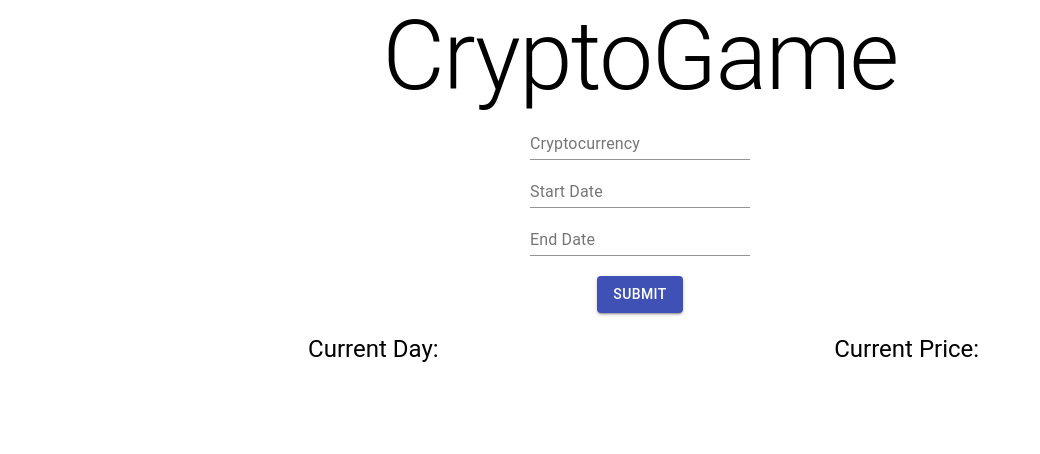
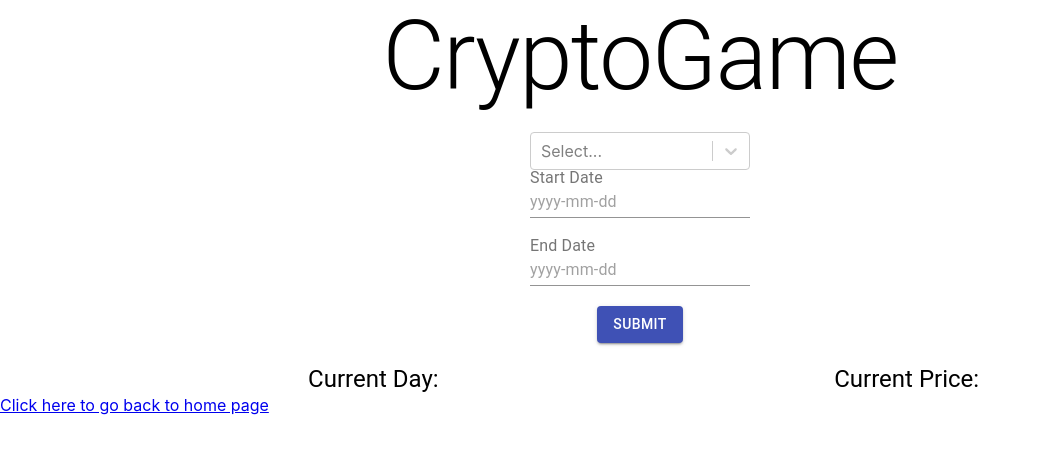
Before and after one commit to xchen1222/hackathon-htm, a React (Create React App) app: page /information in a window 1280 px wide. Shown: the top 454 px of the page, without its empty margins (0-1040 px from the left). Built offline with nearby package versions, Linux system fonts and the light colour scheme.

Commit message:
removed searchbar component and test page and combined into information page

```diff
--- a/src/App.js
+++ b/src/App.js
@@ -2,7 +2,6 @@ import { BrowserRouter, Route, Switch } from "react-router-dom";
 import { InfoProvider } from "./utils/InfoContext";
 
 import { Home } from "./pages/Home";
-import { Test } from "./pages/Test";
 import { Information } from "./pages/Information";
 
 import './App.css';
@@ -14,7 +13,6 @@ function App() {
         <InfoProvider>
           <Switch>
             <Route path="/information" component={Information}/>
-            <Route path="/test" component={Test}/>
             <Route path="/" component={Home}/>
           </Switch>
         </InfoProvider>
--- a/src/components/Searchbar.jsx
+++ /dev/null
@@ -1,41 +0,0 @@
-import { React, Component, useContext } from "react";
-import { CURRENCIES_NAME } from '../utils/constants';
-import Select, { createFilter } from 'react-select'
-import { FixedSizeList as List } from "react-window";
-import { InfoContext } from "../utils/InfoContext";
-
-const height = 35;
-
-class MenuList extends Component {
-  render() {
-    const { options, children, maxHeight, getValue } = this.props;
-    const [value] = getValue();
-    const initialOffset = options.indexOf(value) * height;
-
-    return (
-      <List
-        height={maxHeight}
-        itemCount={children.length}
-        itemSize={height}
-        initialScrollOffset={initialOffset}
-      >
-        {({ index, style }) => <div style={style}>{children[index]}</div>}
-      </List>
-    );
-  }
-}
-
-export const Searchbar = () => {
-  const { info, setInfo } = useContext(InfoContext);
-
-  const handleChange = (e) => {
-    console.log(e.label);
-    let temp = info["currentlyOwned"];
-    temp[e.label] = 1;
-    setInfo({ "currentlyOwned": temp });
-  }
-
-  return (
-    <Select filterOption={createFilter({ ignoreAccents: false })} components={{ MenuList }} options={CURRENCIES_NAME} onChange={handleChange}/>
-  )
-}
--- a/src/pages/Home.jsx
+++ b/src/pages/Home.jsx
@@ -1,9 +1,17 @@
-import React from 'react'
+import { React, useContext } from 'react'
+import { Link } from 'react-router-dom'
+import { InfoContext } from "../utils/InfoContext";
 
 export const Home = () => {
+    const { info, setInfo } = useContext(InfoContext);
+
     return (
         <div>
-            This is home
+            <h1> Home Page </h1>
+            <Link to="/information">Click here to go to inforamation page</Link> <br/>
+            <button onClick={() => setInfo(null)}>
+              Reset Cache
+            </button>
         </div>
     )
 }
--- a/src/pages/Information.jsx
+++ b/src/pages/Information.jsx
@@ -1,7 +1,31 @@
-import React from 'react'
+import { React, useState, Component, useEffect, useContext } from 'react';
+import { Link } from 'react-router-dom'
 import axios from 'axios';
-import { useState, useEffect } from 'react';
-import { Container, Typography, Button, TextField, Grid, FormGroup, Box } from '@material-ui/core/';
+import { Container, Typography, Button, Grid, Input, InputLabel, Box } from '@material-ui/core/';
+import { CURRENCIES_NAME } from '../utils/constants';
+import Select, { createFilter } from 'react-select'
+import { FixedSizeList as List } from "react-window";
+import { InfoContext } from "../utils/InfoContext";
+
+const height = 35;
+class MenuList extends Component {
+  render() {
+    const { options, children, maxHeight, getValue } = this.props;
+    const [value] = getValue();
+    const initialOffset = options.indexOf(value) * height;
+
+    return (
+      <List
+        height={maxHeight}
+        itemCount={children.length}
+        itemSize={height}
+        initialScrollOffset={initialOffset}
+      >
+        {({ index, style }) => <div style={style}>{children[index]}</div>}
+      </List>
+    );
+  }
+}
 
 export const Information = () => {
     const key = "ee6c292cc23401ab20400f4e10c7c5e3f6c83a90";
@@ -13,9 +37,16 @@ export const Information = () => {
     const [end, setEnd] = useState("");
     const [error, setError] = useState("");
 
+    const { info, setInfo } = useContext(InfoContext);
+
+    useEffect(() => {
+        if (data.length !== 0) {
+            setDays(data[0].timestamps);
+            setPrices(data[0].prices);
+        }
+    }, [data])
+
     const handleChange = (e) => {
-        if (e.target.name === "crypto")
-        setCrypto(e.target.value);
         if (e.target.name === "start")
         setStart(e.target.value);
         if (e.target.name === "end")
@@ -29,29 +60,35 @@ export const Information = () => {
             let response = await axios.get(linkToAPI)
             console.log(response.data)
             setData(response.data)
-            setDays(data[0].timestamps)
-            setPrices(data[0].prices)
         } catch (error) {
+            console.log(error);
             setError(error);
         }
+    }
 
+    const handleSelectChange = (e) => {
+      setCrypto(e.label);
+      // let temp = info["currentlyOwned"];
+      // temp[e.label] = 1;
+      // setInfo({ "currentlyOwned": temp });
     }
+
     return (
         <>
-        <Typography variant="h1" align="center">CryptoGame</Typography>
+        <Typography variant="h1" align="center">CryptoGame</Typography> <br/>
         <Grid container justify="center">
 
             <form onSubmit={handleSubmit}>
-            <Grid>
-                <TextField label="Cryptocurrency" id="crypto" name="crypto" onChange={handleChange} />
-            </Grid>
+              <Select filterOption={createFilter({ ignoreAccents: false })} components={{ MenuList }} options={CURRENCIES_NAME} onChange={handleSelectChange}/>
 
               <Grid>
-                <TextField label="Start Date" id="start" name="start" onChange={handleChange} />
-            </Grid>
+                  <InputLabel>Start Date</InputLabel>
+                  <Input placeholder="yyyy-mm-dd" id="start" name="start" onChange={handleChange} />
+              </Grid> <br/>
 
               <Grid>
-                <TextField label="End Date" id="end" name="end" onChange={handleChange} />
+                  <InputLabel>End Date</InputLabel>
+                  <Input placeholder="yyyy-mm-dd" id="end" name="end" onChange={handleChange} />
               </Grid>
               <br/>
               <Grid>
@@ -72,6 +109,7 @@ export const Information = () => {
                 <Typography variant="h5" align="center">Current Price:  <br/> {prices[prices.length - 1]}</Typography>
             </Grid>
         </Grid>
+        <Link to="/">Click here to go back to home page</Link>
         </>
     )
 }
--- a/src/pages/Test.jsx
+++ /dev/null
@@ -1,21 +0,0 @@
-import { React, useEffect, useContext } from 'react'
-import { Searchbar } from '../components/Searchbar'
-import { InfoContext } from "../utils/InfoContext";
-
-export const Test = () => {
-  const { info, setInfo } = useContext(InfoContext);
-
-  useEffect(() => {
-    console.log(info);
-  }, [info])
-
-  return (
-    <div>
-      <h1> This is the testing page </h1>
-      <Searchbar />
-      <button onClick={() => setInfo(null)}>
-        Reset Cache
-      </button>
-    </div>
-  )
-}
```
Lines whose indentation alone changed are shown as unchanged.
